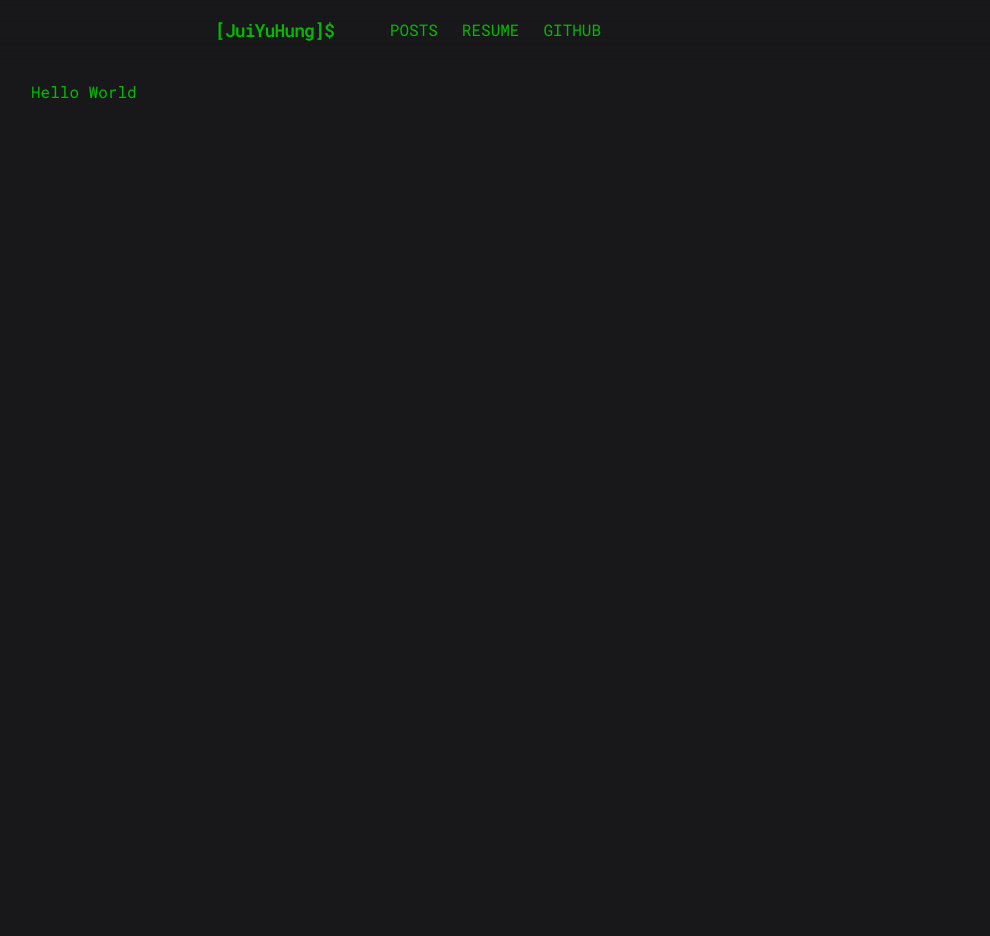
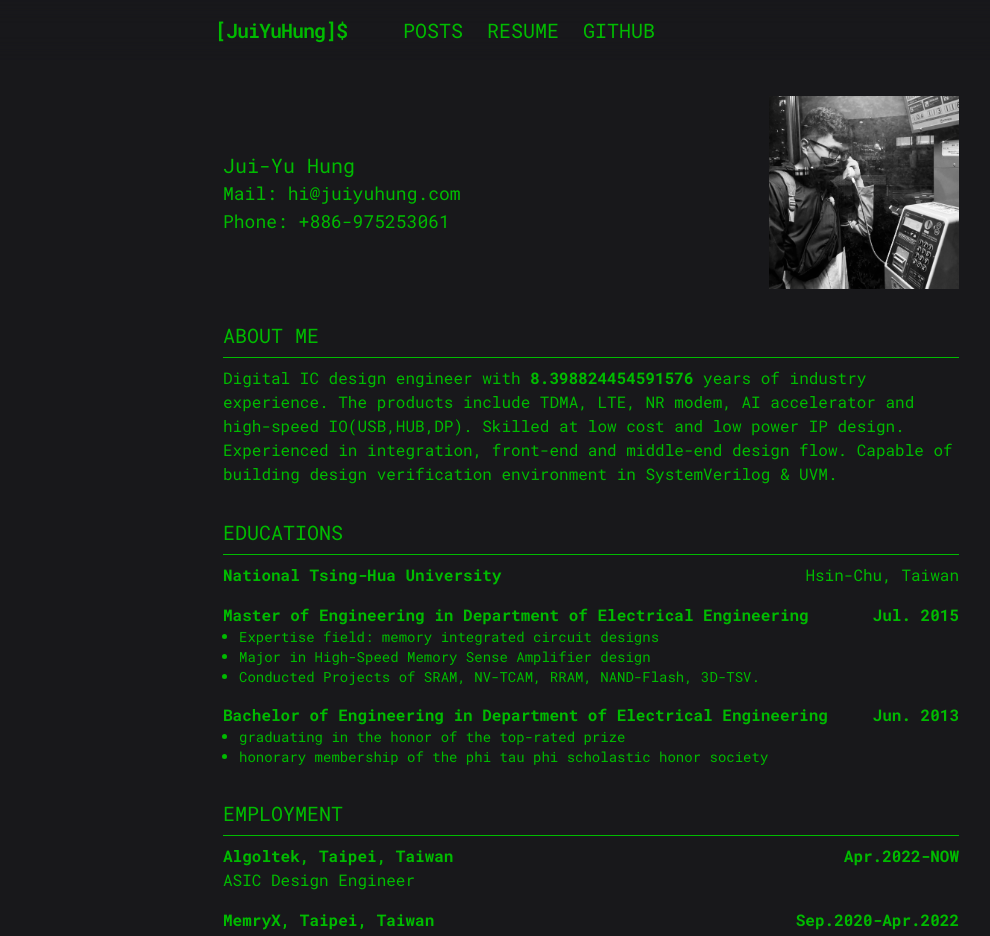
Before and after one commit to JuiYuHung-craftcat/juiyuhung-homepage, a Next.js app: page /resume in a window 1280 px wide. Shown: the top 936 px of the page, without its empty margins (49-1039 px from the left). Before the commit the page ends 800 px from the top, so only its background shows below. Built offline with nearby package versions, Linux system fonts and the light colour scheme.

Commit message:
Update page link and resume

```diff
--- a/app/(main)/header.tsx
+++ b/app/(main)/header.tsx
@@ -4,11 +4,11 @@ export const Header = () => {
       <div className="mx-auto max-w-3xl">
         <nav className="flex items-center gap-12 text-base">
           <a href="/" className="group">
-            <h2 className="font-semibold tracking-tighter p-2 font-mplus text-lg">
+            <h2 className="font-semibold tracking-tighter p-2 font-mplus text-xl">
               [JuiYuHung]$
             </h2>
           </a>
-          <div className="items-center gap-6 flex">
+          <div className="items-center gap-6 flex text-xl">
             <a className="hover:underline decoration-2" href="/">
               POSTS
             </a>
--- a/app/page.tsx
+++ b/app/page.tsx
@@ -13,11 +13,11 @@ export default function Home() {
   return (
     <div className="max-w-3xl mx-auto px-8 pt-16">
       {allPostsData.map(({ id, date, title }) => (
-        <div className="p-2 hover:bg-terminal_green hover:text-black" key={id}>
-          <a href={`posts/${id}`}>
+        <a key={id} href={`posts/${id}`}>
+          <div className="p-2 hover:bg-terminal_green hover:text-black">
             <p className="font-bold text-lg"># {title}</p>@{date}
-          </a>
-        </div>
+          </div>
+        </a>
       ))}
     </div>
   );
--- a/app/resume/page.tsx
+++ b/app/resume/page.tsx
@@ -1,5 +1,218 @@
+import Image from "next/image";
+
+const scalingFactor: number = 1000 * 60 * 60 * 24 * 365;
+
 const Resume = () => {
-  return <div className="p-20">Hello World</div>;
+  return (
+    <section className="py-24 px-4 mx-auto max-w-3xl">
+      <div className="flex md:justify-between justify-evenly items-center">
+        <div>
+          <p className="text-xl">Jui-Yu Hung</p>
+          <p className="text-lg">Mail: hi@juiyuhung.com</p>
+          <p className="text-lg">Phone: +886-975253061</p>
+        </div>
+        <div className="hover:rotate-1 md:block hidden">
+          <Image
+            src="/avatar/avatar.jpg"
+            alt="JuiYuHung-Avatar"
+            width="190"
+            height="190"
+          />
+        </div>
+        <div className="hover:rotate-1 md:hidden">
+          <Image
+            src="/avatar.jpg"
+            alt="JuiYuHung-Avatar"
+            width="120"
+            height="120"
+          />
+        </div>
+      </div>
+      <div className="pt-8">
+        <h2 className="text-xl md:text-left text-center">ABOUT ME</h2>
+        <hr className="border-terminal_green my-2" />
+        <p>
+          Digital IC design engineer with{" "}
+          <span className="font-bold">
+            {Date.now() / scalingFactor - (2015 - 1970 + 1)}
+          </span>{" "}
+          years of industry experience. The products include TDMA, LTE, NR
+          modem, AI accelerator and high-speed IO(USB,HUB,DP). Skilled at low
+          cost and low power IP design. Experienced in integration, front-end
+          and middle-end design flow. Capable of building design verification
+          environment in SystemVerilog & UVM.
+        </p>
+      </div>
+      <div className="pt-8">
+        <h2 className="text-xl md:text-left text-center">EDUCATIONS</h2>
+        <hr className="border-terminal_green my-2" />
+        <div className="flex justify-between">
+          <p className="font-bold">National Tsing-Hua University</p>
+          <p>Hsin-Chu, Taiwan</p>
+        </div>
+        <div className="flex justify-between pt-4">
+          <p className="font-bold md:block hidden">
+            Master of Engineering in Department of Electrical Engineering
+          </p>
+          <p className="font-bold md:hidden block">Master in EE</p>
+          <p className="font-bold">Jul. 2015</p>
+        </div>
+        <ul className="list-disc pl-4 md:text-sm text-xs">
+          <li>Expertise field: memory integrated circuit designs</li>
+          <li>Major in High-Speed Memory Sense Amplifier design</li>
+          <li>
+            Conducted Projects of SRAM, NV-TCAM, RRAM, NAND-Flash, 3D-TSV.
+          </li>
+        </ul>
+        <div className="flex justify-between pt-4">
+          <p className="font-bold md:block hidden">
+            Bachelor of Engineering in Department of Electrical Engineering
+          </p>
+          <p className="font-bold md:hidden block">Bechelor in EE</p>
+          <p className="font-bold">Jun. 2013</p>
+        </div>
+        <ul className="list-disc pl-4 md:text-sm text-xs">
+          <li>graduating in the honor of the top-rated prize</li>
+          <li>
+            honorary membership of the phi tau phi scholastic honor society
+          </li>
+        </ul>
+      </div>
+      <div className="pt-8">
+        <h2 className="text-xl md:text-left text-center">EMPLOYMENT</h2>
+        <hr className="border-terminal_green my-2" />
+        <div className="flex justify-between">
+          <div>
+            <p className="font-bold">Algoltek, Taipei, Taiwan</p>
+            <p>ASIC Design Engineer</p>
+          </div>
+          <p className="font-bold">Apr.2022-NOW</p>
+        </div>
+        <div className="flex justify-between pt-4">
+          <div>
+            <p className="font-bold">MemryX, Taipei, Taiwan</p>
+            <p>ASIC Design Engineer</p>
+          </div>
+          <p className="font-bold">Sep.2020-Apr.2022</p>
+        </div>
+        <div className="flex justify-between pt-4">
+          <div>
+            <p classname="font-bold">Mediatek, Taipei, Taiwan</p>
+            <p>ASIC Design Engineer</p>
+          </div>
+          <p className="font-bold">Nov.2015-Sep.2020</p>
+        </div>
+      </div>
+      <div className="pt-8">
+        <h2 className="text-xl md:text-left text-center">SKILLS</h2>
+        <hr className="border-terminal_green my-2" />
+        <ul className="md:text-base text-sm">
+          <li>
+            <span className="font-bold">programming language:</span>
+            <br /> verilog-2005, systemverilog, tcl, c/c++, perl, lua, rust,
+            javascript, typescript, sql
+          </li>
+          <li className="pt-4">
+            <span className="font-bold">Tools:</span>
+            <br /> VCS, Xrun, Verdi, Simvision, DC, Genus, VC Formal, LEC, STA,
+            SG-lint, SG-cdc, PTPX, Power-Artist
+          </li>
+          <li className="pt-4">
+            <span className="font-bold">Frameworks:</span>
+            <br /> UVM, React, Astro, HTMX
+          </li>
+        </ul>
+      </div>
+
+      <div className="pt-8">
+        <h2 className="text-xl md:text-left text-center">
+          PATENTS AND PUBLICATIONS
+        </h2>
+        <hr className="border-terminal_green my-2" />
+        <p className="font-bold">Published Papers:</p>
+        <ul className="list-disc pl-4 md:text-base text-sm">
+          <li className="pt-2">
+            “A 256b-wordlength reram-based tcam with 1ns search-time and 14x
+            improvement in wordlength-energyefficiency-density product using
+            2.5t1r cell”
+            <span className="font-bold italic">
+              ieee international solid-state circuits conference (isscc)
+            </span>
+            , feb 2016.
+          </li>
+          <li className="pt-2">
+            “Alow-powersubthreshold-to-superthresholdlevel-shifterforsub-0.5VembeddedresistiveRAM
+            (ReRAM) macro in ultra low-voltage chips”
+            <span className="font-bold italic">
+              IEEE Asia Pacific Conference on Circuit and Systems(APCCAS)
+            </span>
+            , Nov. 2014.
+          </li>
+        </ul>
+        <p className="font-bold pt-4">Patents:</p>
+        <ul className="list-disc pl-4 md:text-base text-sm">
+          <li className="pt-2">
+            “Sense Amplifier”, United States Patent US 9378780 B1 Active Jun.,
+            2015
+          </li>
+        </ul>
+      </div>
+      <div className="pt-8">
+        <h2 className="text-xl md:text-left text-center">SIDE PROJECTS</h2>
+        <hr className="border-terminal_green my-2" />
+        <p className="font-bold">Register Abstration Layer Auto-Generator:</p>
+        <ul className="list-disc pl-4 md:text-base text-sm">
+          <li>Language: Javascript</li>
+          <li>
+            Description: User maintain an xlsx file and the tool will generate
+            all needed files
+          </li>
+          <li>Input: Register information in xlsx format</li>
+          <li>
+            Output: Docx, html, json, rtl, header file, verification pattern
+          </li>
+          <li>
+            Project Status:{" "}
+            <span className="text-black bg-terminal_green">Released</span>
+          </li>
+        </ul>
+        <p className="font-bold pt-4">Design Environment Generator:</p>
+        <ul className="list-disc pl-4 md:text-base text-sm">
+          <li>Language: Rust</li>
+          <li>
+            Description: Auto-generate ASIC design environment with executing
+            command, tcls of tools, common ip and common verification blocks
+          </li>
+          <li>
+            Support Tools: VCS, SpyGlass(lint, CDC), Design Compiler, Formality,
+            Static-Analysis
+          </li>
+          <li>
+            Project Status:{" "}
+            <span className="text-black bg-yellow-600"> Alpha Test </span>
+          </li>
+        </ul>
+        <p className="font-bold pt-4">SystemVerilog Editor</p>
+        <ul className="list-disc pl-4 md:text-base text-sm">
+          <li>Language: Rust</li>
+          <li>
+            Description: A SystemVerilog text editor that supports syntax
+            highlight, auto-correct, definition and declaration trace and auto
+            complete
+          </li>
+          <li>
+            Module Structure: A front-end text editor, a language server
+            protocol and a back-end language server that includes tree-sitter
+            and analyser
+          </li>
+          <li>
+            Project Status:{" "}
+            <span className="text-black bg-red-600">Developing</span>
+          </li>
+        </ul>
+      </div>
+    </section>
+  );
 };
 
 export default Resume;
```
Also changed, not shown: public/avatar/avatar.jpg (added).
